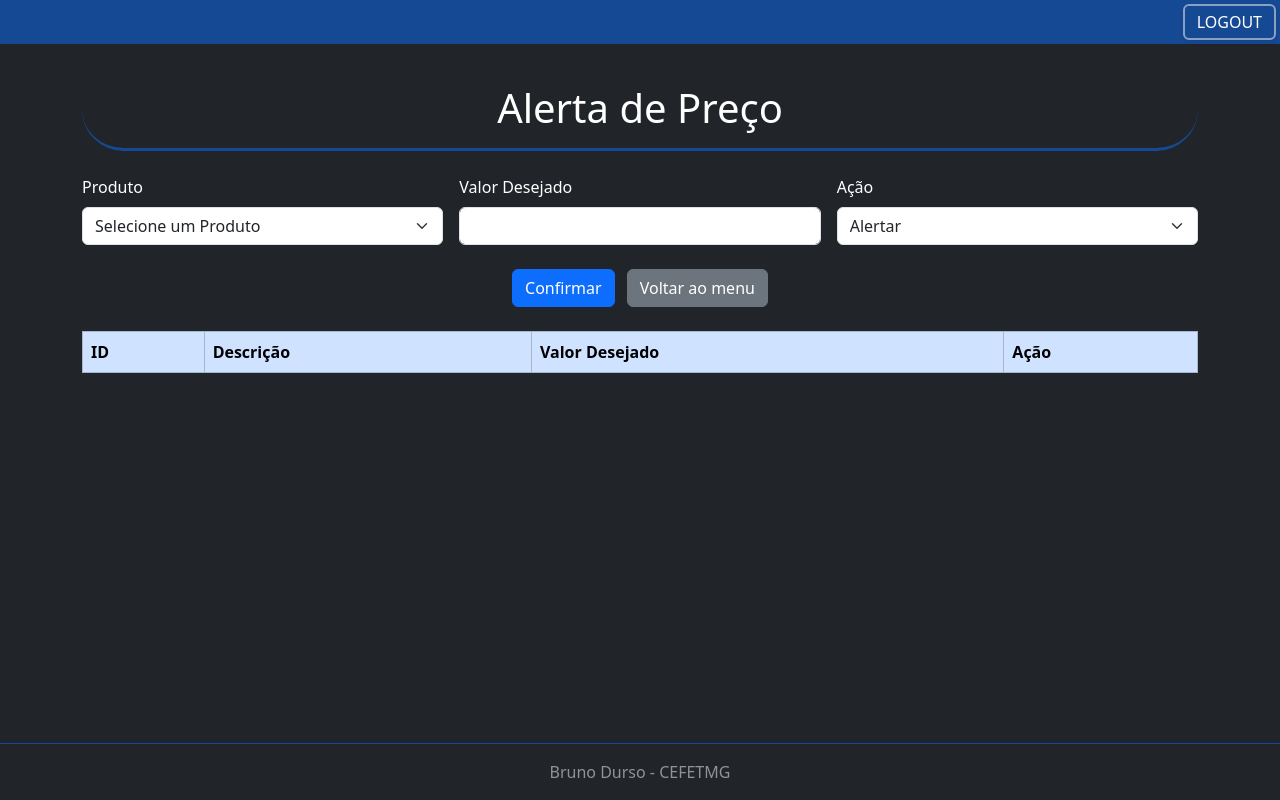
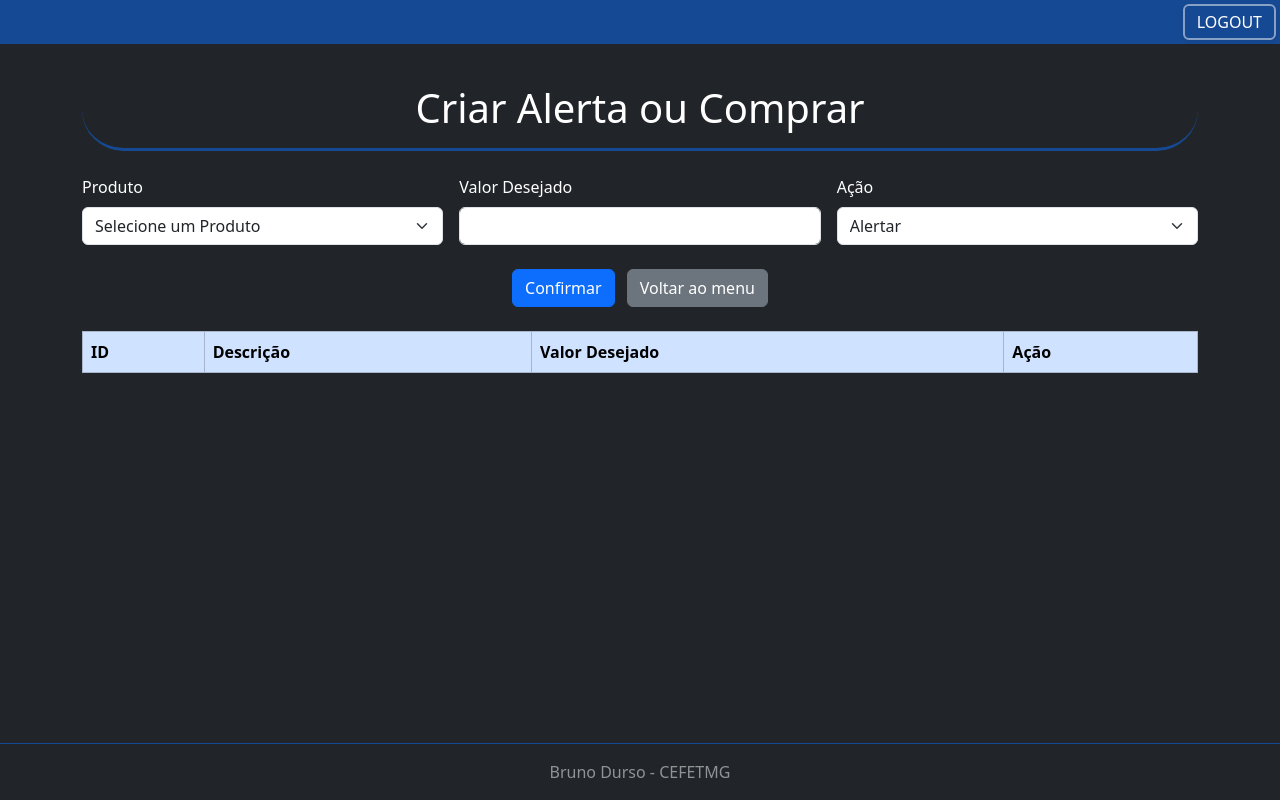
Before and after one commit to Durso03/alertadeprecoDS, a plain HTML site: page alerta.html in a window 1280 px wide. Drawn offline with Linux system fonts and the light colour scheme.

Commit message:
pequenas atualizacoes 06

```diff
--- a/alerta.html
+++ b/alerta.html
@@ -18,8 +18,7 @@
 
 <body class="bg-dark text-white d-flex flex-column min-vh-100">
     <div class="container mt-4 flex-grow-1">
-        <h1 class="text-center border-bottom border-primary border-opacity-50 border-3 mb-4 rounded-pill py-3">Alerta de
-            Preço</h1>
+        <h1 class="text-center border-bottom border-primary border-opacity-50 border-3 mb-4 rounded-pill py-3">Criar Alerta ou Comprar</h1>
 
         <form id="formularioAlerta" class="mb-4">
             <div class="row g-3 align-items-end">
```
Also changed, not shown: menu.html (+1 -1 lines).
